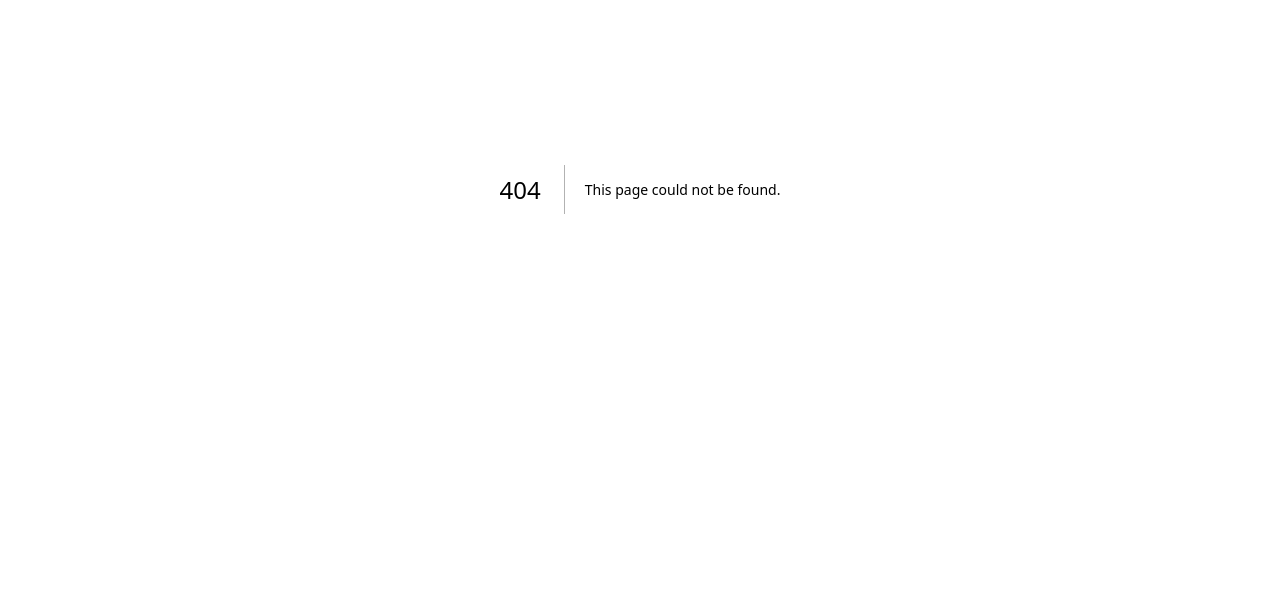
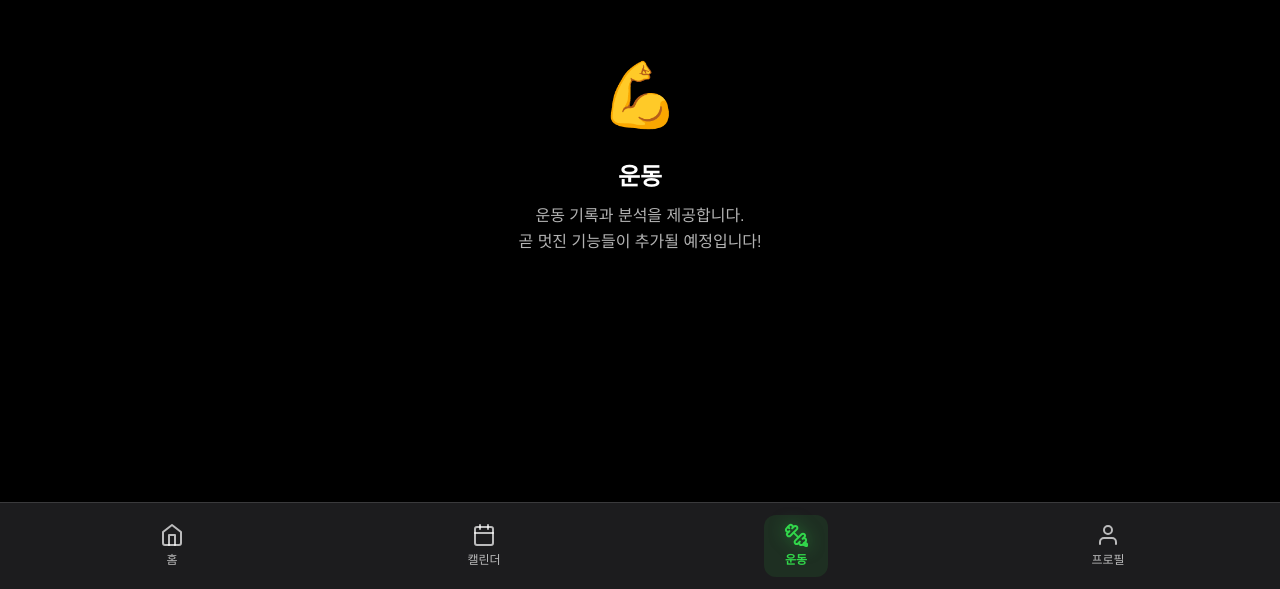
Before and after one commit to Sharknia/dowajwo-woondong, a Next.js app: page /workout in a window 1280 px wide. Before the commit this address had no page. Shown: the part 211-800 px from the top of the page. Built offline with nearby package versions, Linux system fonts and the light colour scheme.

Commit message:
프로필 및 운동 페이지 컴포넌트 추가: 사용자 정보 관리 및 운동 기록 분석 기능 구현. 각 페이지에 네비게이션 바 통합 및 스타일 적용.

```diff
--- /dev/null
+++ b/app/profile/page.tsx
@@ -0,0 +1,81 @@
+'use client';
+
+import React, { useState } from 'react';
+import { ThemeProvider } from '@/contexts/ThemeContext';
+import { NavigationBar } from '@/components/ui/NavigationBar';
+import { useTheme } from '@/contexts/ThemeContext';
+import { colors, spacing, typography } from '@/lib/design-system';
+
+function ProfilePageContent() {
+  const { theme } = useTheme();
+  const isDark = theme === 'dark';
+  const [activeNavItem, setActiveNavItem] = useState('profile');
+
+  const containerStyle: React.CSSProperties = {
+    minHeight: '100vh',
+    background: isDark ? colors.dark.background : colors.light.background,
+    display: 'flex',
+    flexDirection: 'column',
+    alignItems: 'center',
+    justifyContent: 'center',
+    paddingTop: spacing[6],
+    paddingBottom: '100px',
+    paddingLeft: spacing[4],
+    paddingRight: spacing[4],
+  };
+
+  const contentStyle: React.CSSProperties = {
+    textAlign: 'center',
+    maxWidth: '420px',
+  };
+
+  const iconStyle: React.CSSProperties = {
+    fontSize: '64px',
+    marginBottom: spacing[4],
+  };
+
+  const titleStyle: React.CSSProperties = {
+    fontSize: typography.fontSize['2xl'],
+    fontWeight: typography.fontWeight.bold,
+    color: isDark ? colors.text.dark.primary : colors.text.light.primary,
+    marginBottom: spacing[2],
+  };
+
+  const descriptionStyle: React.CSSProperties = {
+    fontSize: typography.fontSize.base,
+    color: isDark ? colors.text.dark.secondary : colors.text.light.secondary,
+    lineHeight: '1.6',
+  };
+
+  const handleNavClick = (itemId: string) => {
+    console.log('네비게이션 아이템 클릭:', itemId);
+    setActiveNavItem(itemId);
+  };
+
+  return (
+    <div style={containerStyle}>
+      <div style={contentStyle}>
+        <div style={iconStyle}>👤</div>
+        <h1 style={titleStyle}>프로필</h1>
+        <p style={descriptionStyle}>
+          사용자 정보와 설정을 관리합니다.
+          <br />
+          곧 멋진 기능들이 추가될 예정입니다!
+        </p>
+      </div>
+
+      <NavigationBar
+        activeItem={activeNavItem}
+        onItemClick={handleNavClick}
+      />
+    </div>
+  );
+}
+
+export default function ProfilePage() {
+  return (
+    <ThemeProvider>
+      <ProfilePageContent />
+    </ThemeProvider>
+  );
+}
--- /dev/null
+++ b/app/workout/page.tsx
@@ -0,0 +1,81 @@
+'use client';
+
+import React, { useState } from 'react';
+import { ThemeProvider } from '@/contexts/ThemeContext';
+import { NavigationBar } from '@/components/ui/NavigationBar';
+import { useTheme } from '@/contexts/ThemeContext';
+import { colors, spacing, typography } from '@/lib/design-system';
+
+function WorkoutPageContent() {
+  const { theme } = useTheme();
+  const isDark = theme === 'dark';
+  const [activeNavItem, setActiveNavItem] = useState('workout');
+
+  const containerStyle: React.CSSProperties = {
+    minHeight: '100vh',
+    background: isDark ? colors.dark.background : colors.light.background,
+    display: 'flex',
+    flexDirection: 'column',
+    alignItems: 'center',
+    justifyContent: 'center',
+    paddingTop: spacing[6],
+    paddingBottom: '100px',
+    paddingLeft: spacing[4],
+    paddingRight: spacing[4],
+  };
+
+  const contentStyle: React.CSSProperties = {
+    textAlign: 'center',
+    maxWidth: '420px',
+  };
+
+  const iconStyle: React.CSSProperties = {
+    fontSize: '64px',
+    marginBottom: spacing[4],
+  };
+
+  const titleStyle: React.CSSProperties = {
+    fontSize: typography.fontSize['2xl'],
+    fontWeight: typography.fontWeight.bold,
+    color: isDark ? colors.text.dark.primary : colors.text.light.primary,
+    marginBottom: spacing[2],
+  };
+
+  const descriptionStyle: React.CSSProperties = {
+    fontSize: typography.fontSize.base,
+    color: isDark ? colors.text.dark.secondary : colors.text.light.secondary,
+    lineHeight: '1.6',
+  };
+
+  const handleNavClick = (itemId: string) => {
+    console.log('네비게이션 아이템 클릭:', itemId);
+    setActiveNavItem(itemId);
+  };
+
+  return (
+    <div style={containerStyle}>
+      <div style={contentStyle}>
+        <div style={iconStyle}>💪</div>
+        <h1 style={titleStyle}>운동</h1>
+        <p style={descriptionStyle}>
+          운동 기록과 분석을 제공합니다.
+          <br />
+          곧 멋진 기능들이 추가될 예정입니다!
+        </p>
+      </div>
+
+      <NavigationBar
+        activeItem={activeNavItem}
+        onItemClick={handleNavClick}
+      />
+    </div>
+  );
+}
+
+export default function WorkoutPage() {
+  return (
+    <ThemeProvider>
+      <WorkoutPageContent />
+    </ThemeProvider>
+  );
+}
```
